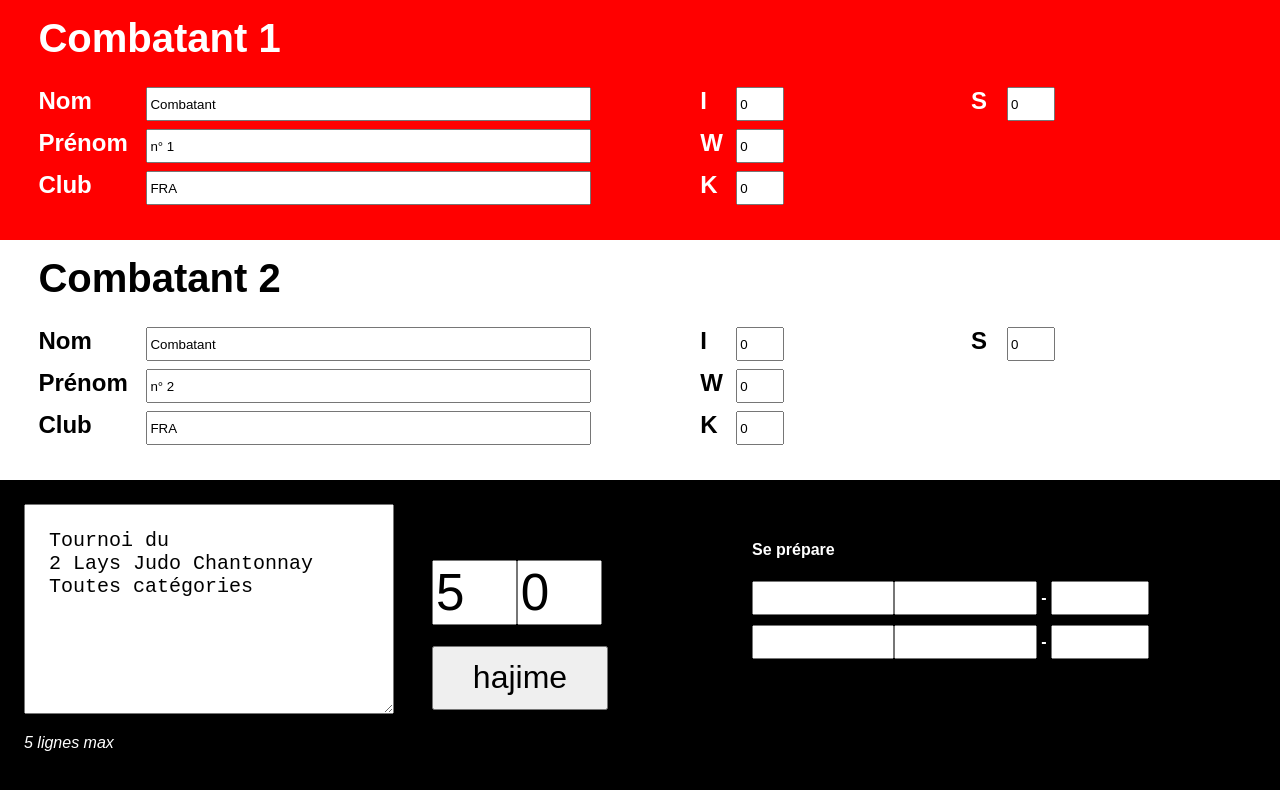
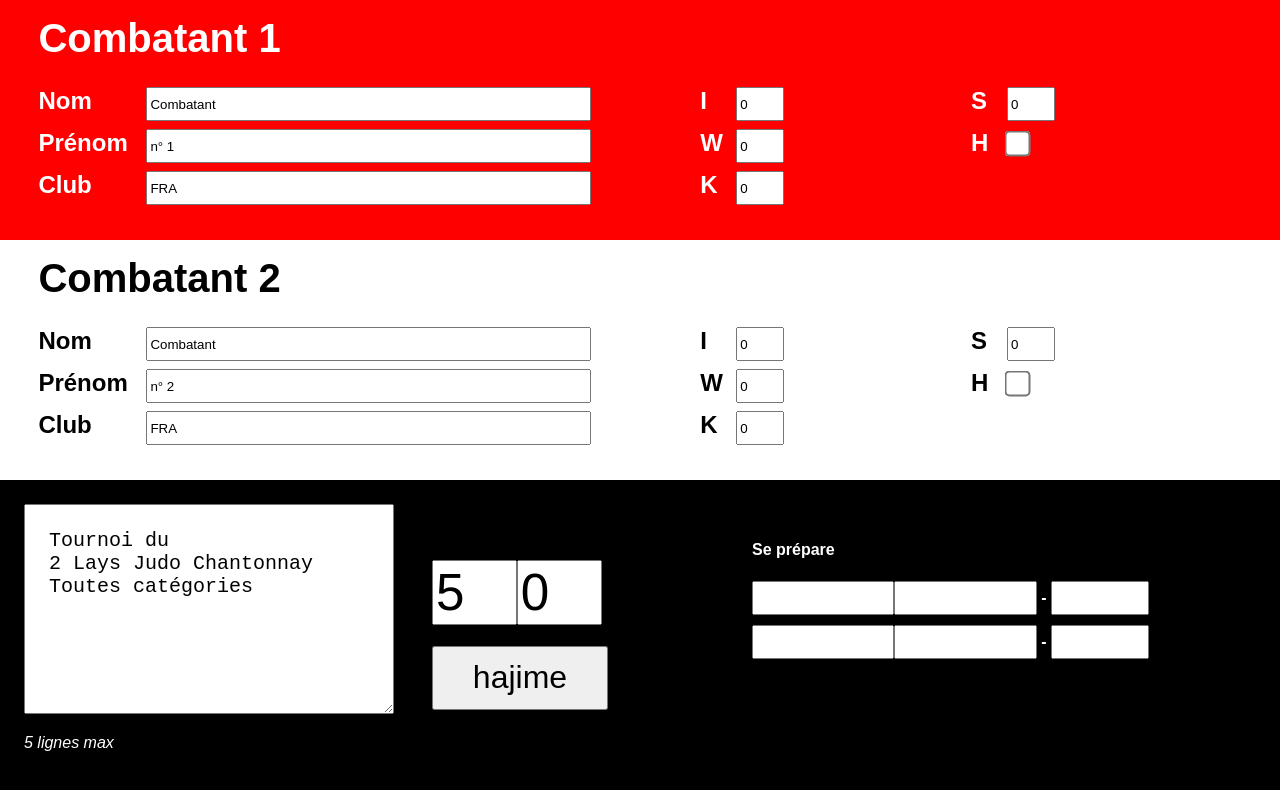
Before and after one commit to Quentin-Poisblaud/judo_scoreboard_2023, a Vue app: page /p in a window 1280 px wide. Shown: the top 790 px of the page. Built offline with nearby package versions, Linux system fonts and the light colour scheme.

Commit message:
add hansokumake

```diff
--- a/src/views/parent.vue
+++ b/src/views/parent.vue
@@ -68,15 +68,25 @@
         </div>
       </div>
       <!--Pénalitées-->
-      <div style="width: 22.5%; float: left; padding: 1vh 0 0 0">
+      <div style="width: 22.5%; float: left">
+        <div style="padding: 1vh 0 0 0">
           <a style="width: 1.5em; float: left; font-size: 3vh">S</a>
           <input
             type="number"
-          min="-1"
+            min="0"
             max="3"
-          v-model="shido1"
+            v-model="s1"
             @change="sendData"
             style="width: 3em; height: 3.5vh" />
+        </div>
+        <div style="padding: 1vh 0 0 0">
+          <input
+            @change="sendData"
+            type="checkbox"
+            style="transform: scale(2); margin-top: 1vh"
+            v-model="h1" />
+          <a style="width: 1.5em; float: left; font-size: 3vh">H</a>
+        </div>
       </div>
     </div>
     <div
@@ -148,15 +158,25 @@
         </div>
       </div>
       <!--Pénalitées-->
-      <div style="width: 22.5%; float: left; padding: 1vh 0 0 0">
+      <div style="width: 22.5%; float: left">
+        <div style="padding: 1vh 0 0 0">
           <a style="width: 1.5em; float: left; font-size: 3vh">S</a>
           <input
             type="number"
-          min="-1"
+            min="0"
             max="3"
-          v-model="shido2"
+            v-model="s2"
             @change="sendData"
             style="width: 3em; height: 3.5vh" />
+        </div>
+        <div style="padding: 1vh 0 0 0">
+          <input
+            @change="sendData"
+            type="checkbox"
+            style="transform: scale(2); margin-top: 1vh"
+            v-model="h2" />
+          <a style="width: 1.5em; float: left; font-size: 3vh">H</a>
+        </div>
       </div>
     </div>
     <div style="height: 40vh; background-color: black; color: white">
@@ -252,7 +272,8 @@ export default {
       nom1: "Combatant",
       prenom1: "n° 1",
       club1: "FRA",
-      shido1: 0,
+      s1: 0,
+      h1: false,
       ippon1: 0,
       waza1: 0,
       kinza1: 0,
@@ -261,7 +282,8 @@ export default {
       nom2: "Combatant",
       prenom2: "n° 2",
       club2: "FRA",
-      shido2: 0,
+      s2: 0,
+      h2: false,
       ippon2: 0,
       waza2: 0,
       kinza2: 0,
@@ -371,6 +393,14 @@ export default {
   },
 
   computed: {
+    shido1() {
+      if (this.h1) return -1
+      else return this.s1
+    },
+    shido2() {
+      if (this.h2) return -1
+      else return this.s2
+    },
     timer() {
       return this.timerM * 60 + this.timerS
     },
```
Lines whose indentation alone changed are shown as unchanged.
